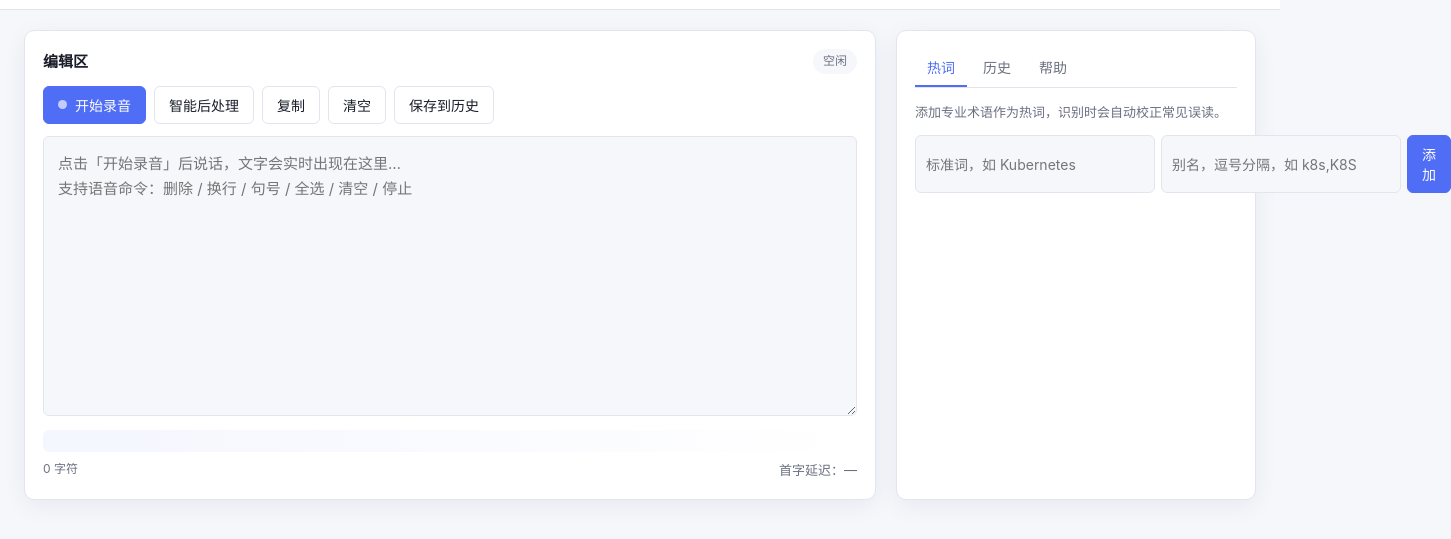
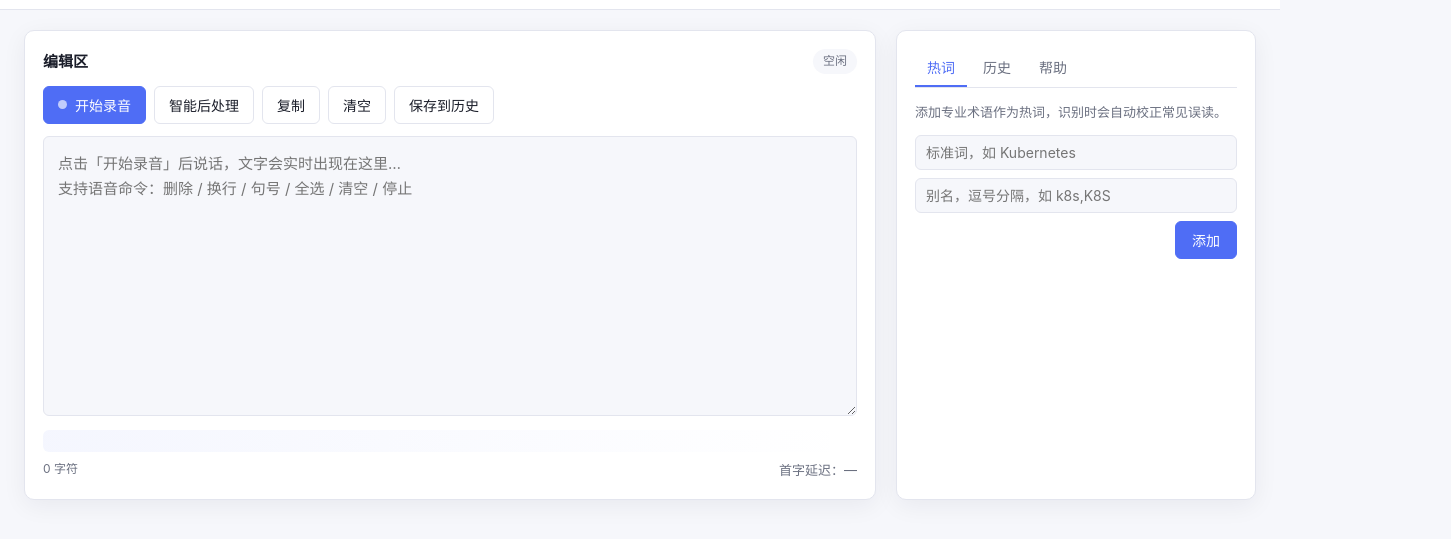
Before and after one commit to zhuchengde0214-ctrl/voice-input-method, a plain HTML site: page frontend/index.html in a window 1280 px wide. Shown: the part 51-590 px from the top of the page, 1451 px wide, since content can reach past the window. Drawn offline with Linux system fonts and the light colour scheme; no server answers.

Commit message:
fix(frontend): stack hotword form vertically so it fits the side panel
Three-column grid (term / aliases / submit) overflowed the 360px side
panel — the submit button got pushed outside the card. Stack the form
fields vertically and right-align the button. Also gives long alias
strings room to wrap instead of truncating.

```diff
--- a/frontend/styles/main.css
+++ b/frontend/styles/main.css
@@ -213,16 +213,21 @@ select {
 .tab-panel { display: none; }
 
 .hotword-form {
-  display: grid;
-  grid-template-columns: 1fr 1fr auto;
-  gap: 6px;
-  margin-bottom: 10px;
+  display: flex;
+  flex-direction: column;
+  gap: 8px;
+  margin-bottom: 12px;
 }
 .hotword-form input {
+  width: 100%;
   padding: 8px 10px;
   border-radius: var(--radius-sm);
   border: 1px solid var(--border);
   background: var(--bg);
+}
+.hotword-form button {
+  align-self: flex-end;
+  padding: 8px 16px;
 }
 
 .card-list {
```
